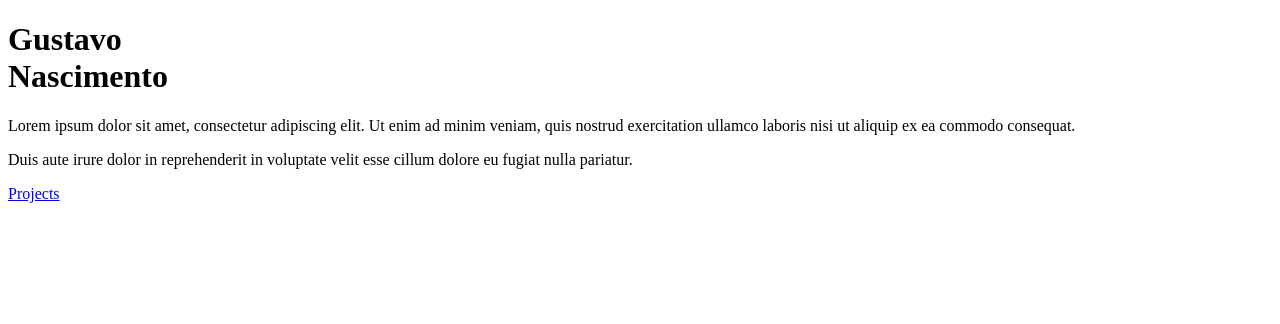
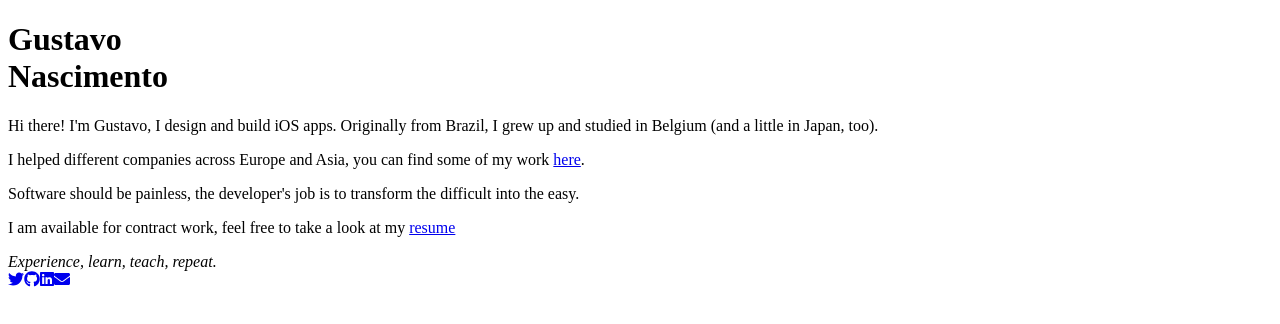
Before and after one commit to gustanas/portfolio, a Gatsby site: page / in a window 1280 px wide. Built offline with nearby package versions, Linux system fonts and the light colour scheme; Gatsby itself is replaced by a stand-in of ours.

Commit message:
Fix home page

```diff
--- a/package.json
+++ b/package.json
@@ -4,9 +4,15 @@
   "version": "1.0.0",
   "author": "Kyle Mathews <mathews.kyle@gmail.com>",
   "dependencies": {
+    "@fortawesome/fontawesome-svg-core": "^1.2.2",
+    "@fortawesome/free-brands-svg-icons": "^5.1.0-11",
+    "@fortawesome/free-solid-svg-icons": "^5.2.0",
+    "@fortawesome/react-fontawesome": "^0.1.2",
     "gatsby": "^1.9.277",
     "gatsby-link": "^1.6.46",
     "gatsby-plugin-react-helmet": "^2.0.11",
+    "i": "^0.3.6",
+    "npm": "^6.4.0",
     "react-helmet": "^5.2.0",
     "url-loader": "^1.1.1"
   },
--- a/src/layouts/index.css
+++ b/src/layouts/index.css
@@ -117,3 +117,17 @@ body {
   animation-fill-mode: forwards;
   animation-timing-function: cubic-bezier(0.2, 0.8, 0.2, 1);
 }
+
+.Icons {
+  margin-top: 20px;
+}
+
+.Icons svg {
+  margin-right: 15px;
+  opacity: 0.8;
+}
+
+.Icons a {
+  color:inherit;
+  text-decoration: none;
+}
--- a/src/pages/index.js
+++ b/src/pages/index.js
@@ -1,5 +1,13 @@
 import React from 'react'
 import Link from 'gatsby-link'
+
+import { library } from '@fortawesome/fontawesome-svg-core'
+import { FontAwesomeIcon } from '@fortawesome/react-fontawesome'
+import { faEnvelope } from '@fortawesome/free-solid-svg-icons'
+
+import { fab } from '@fortawesome/free-brands-svg-icons'
+
+library.add(fab, faEnvelope)
 
 const IndexPage = () => (
   <div>
@@ -9,9 +17,26 @@ const IndexPage = () => (
             <h1>Gustavo <br></br> Nascimento</h1>
         </div>
         <div className="Right">
-          <p>Lorem ipsum dolor sit amet, consectetur adipiscing elit. Ut enim ad minim veniam, quis nostrud exercitation ullamco laboris nisi ut aliquip ex ea commodo consequat.</p>
-          <p>Duis aute irure dolor in reprehenderit in voluptate velit esse cillum dolore eu fugiat nulla pariatur.</p>
-          <Link to="/projects">Projects</Link>
+
+          <p>Hi there! I'm Gustavo, I design and build iOS apps. Originally from Brazil, I grew up and studied in Belgium (and a little in Japan, too).</p>
+
+          <p>I helped different companies across Europe and Asia, you can find some of my work <Link to="/projects">here</Link>. </p>
+
+          <p>Software should be painless, the developer's job is to transform the difficult into the easy. </p>
+
+          <p>I am available for contract work, feel free to take a look at my <Link to="/projects">resume</Link></p>
+
+          <em>Experience, learn, teach, repeat.</em>
+
+          <div className="Icons">
+            <a href="https://twitter.com/gusta_nas"><FontAwesomeIcon icon={['fab', 'twitter']} /></a>
+
+            <a href="https://github.com/gustanas"><FontAwesomeIcon icon={['fab', 'github']} /></a>
+
+            <a href="https://www.linkedin.com/in/gustavo-nascimento/"><FontAwesomeIcon icon={['fab', 'linkedin']} /></a>
+
+            <a href="mailto:gusta.nas@gmail.com"><FontAwesomeIcon icon={faEnvelope} /></a>
+          </div>
         </div>
     </div>
   </div>
```
Also changed, not shown: 1 other file.
